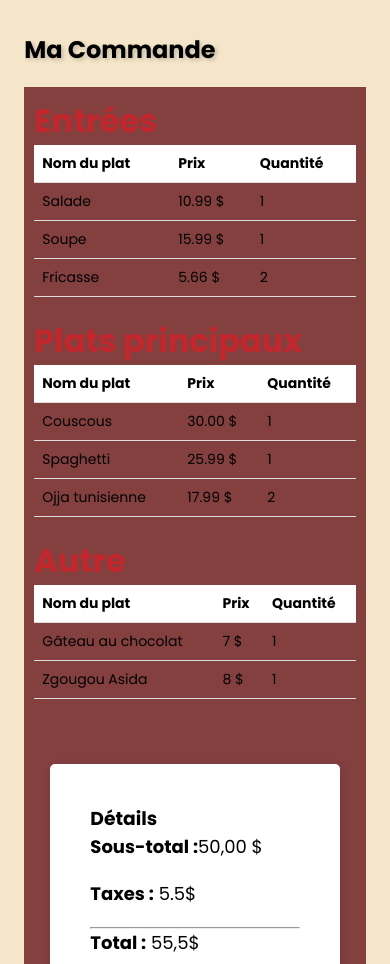
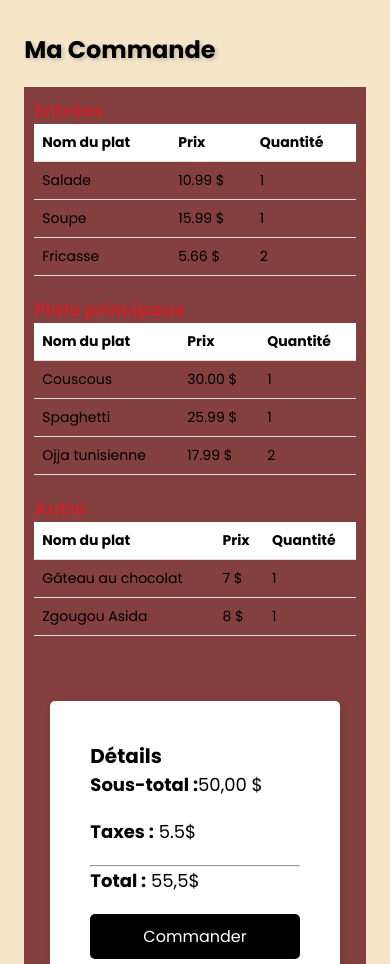
Before and after one commit to amirab123/TP3_site, a plain HTML site: page commande.html in a window 390 px wide. Shown: the part 136-1100 px from the top of the page. Drawn offline with Linux system fonts and the light colour scheme.

Commit message:
Styles :optimise le CSS pour de meilleures performances

```diff
--- a/css/styles.css
+++ b/css/styles.css
@@ -948,10 +948,15 @@ text-decoration: underline;
   .Entrées {
       width: 100%;
   }
-
+  .Entrées  h2 {
+    font-size: 22px;
+}
   .details {
       width: 80%;
       margin-top: 20px;
+  }
+  .details h3 {
+    font-size: 24px;
   }
 }
 
@@ -974,12 +979,18 @@ text-decoration: underline;
   th, td {
       padding: 8px;
   }
-
+  .Entrées  h2 {
+    font-size: 18px;
+}
   .details {
       width: 90%;
       margin-top: 15px;
 
   }
+  .details h3 {
+
+    font-size: 20px;
+  }
 
 
 }
```
